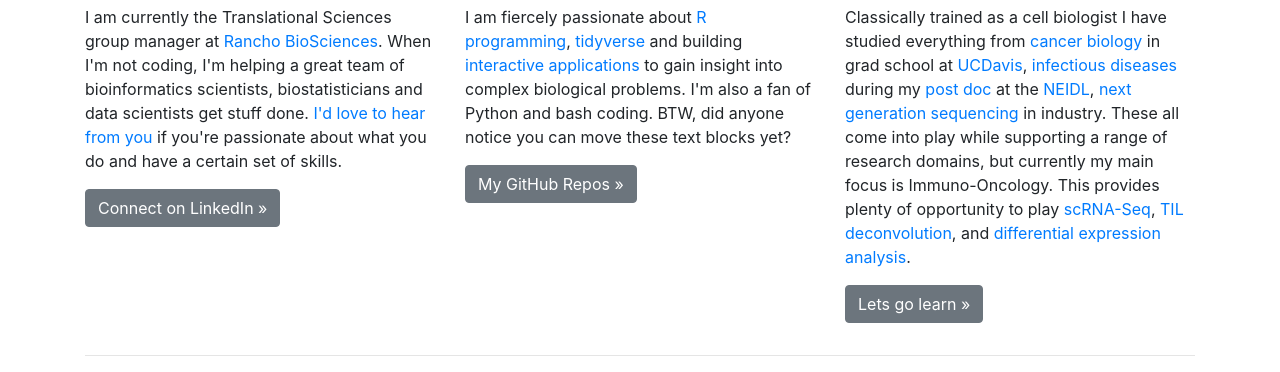
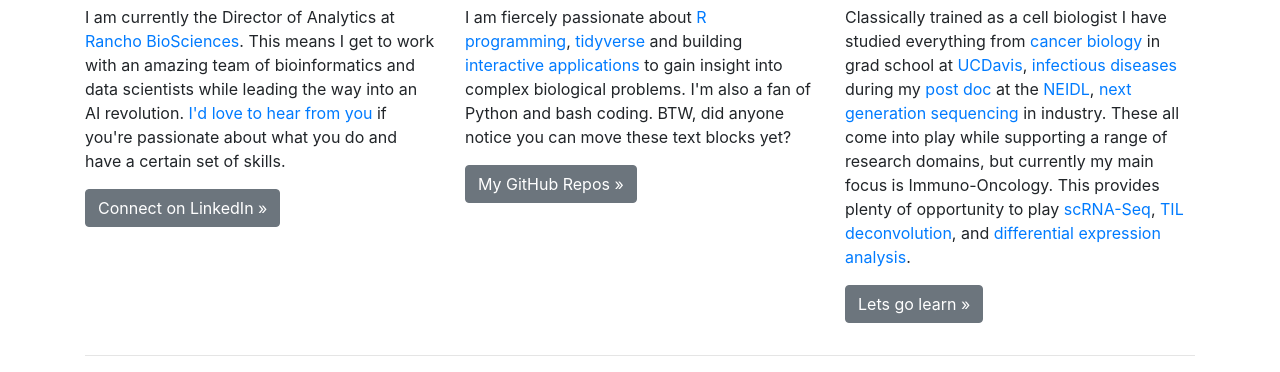
Before and after one commit to dkrozelle/dkrozelle.github.io, a plain HTML site: page index.html in a window 1280 px wide. Shown: the part 573-945 px from the top of the page. Drawn offline with nearby package versions, Linux system fonts and the light colour scheme.

Commit message:
Update index.html

```diff
--- a/index.html
+++ b/index.html
@@ -26,10 +26,9 @@
     <div class="row">
       <div class="col-md-4 ui-widget-content draggable">
         <h2>Rancho BioSciences</h2>
-        <p>I am currently the Translational Sciences group manager at
-            <a href="http://www.ranchobiosciences.com">Rancho BioSciences</a>. When I'm not coding, I'm helping a
-        great team of bioinformatics scientists, biostatisticians and data scientists get stuff done.
-        <a href="http://www.ranchobiosciences.com/careers/">I'd love to hear from you</a> if
+        <p>I am currently the Director of Analytics at
+            <a href="http://www.ranchobiosciences.com">Rancho BioSciences</a>. This means I get to work with an amazing team of bioinformatics and data scientists while leading the way into an AI revolution.
+        <a href="https://www.linkedin.com/company/rancho-biosciences/jobs/">I'd love to hear from you</a> if
         you're passionate about what you do and have a certain set of skills.</p>
         <p><a class="btn btn-secondary" href="http://www.linkedin.com/in/danrozellephd" role="button">Connect on LinkedIn »</a></p>
     </div>
```
